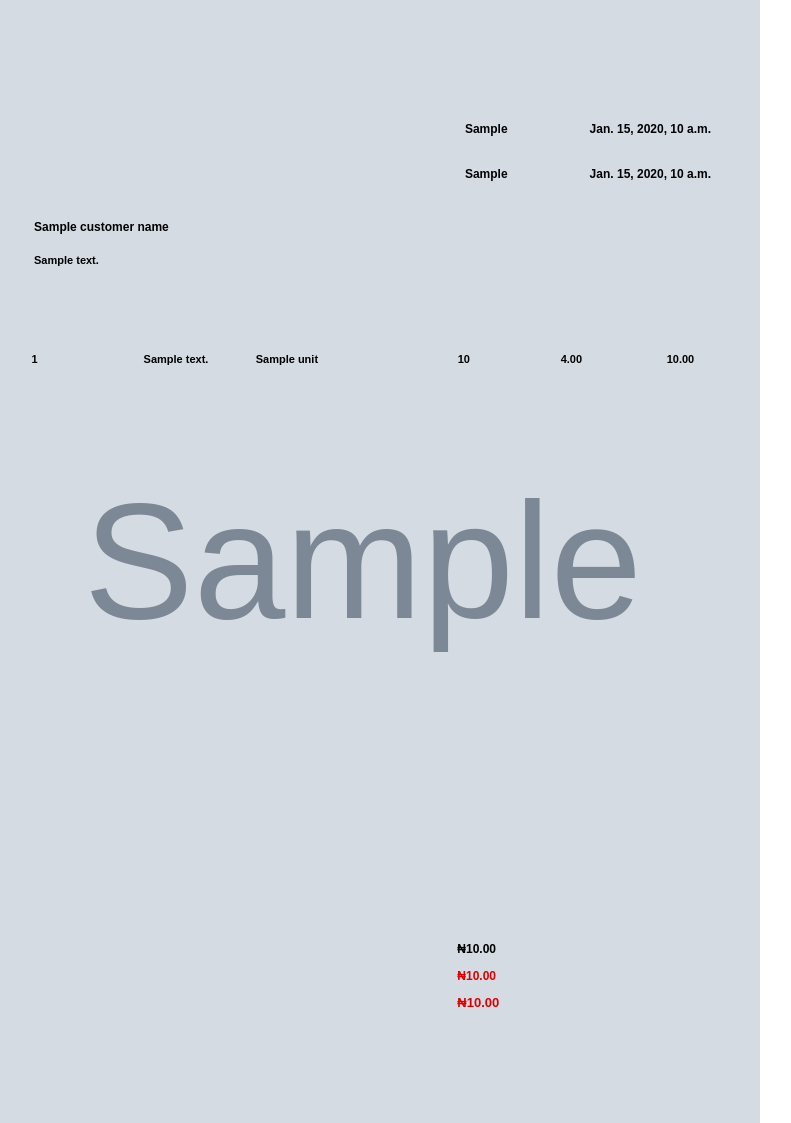
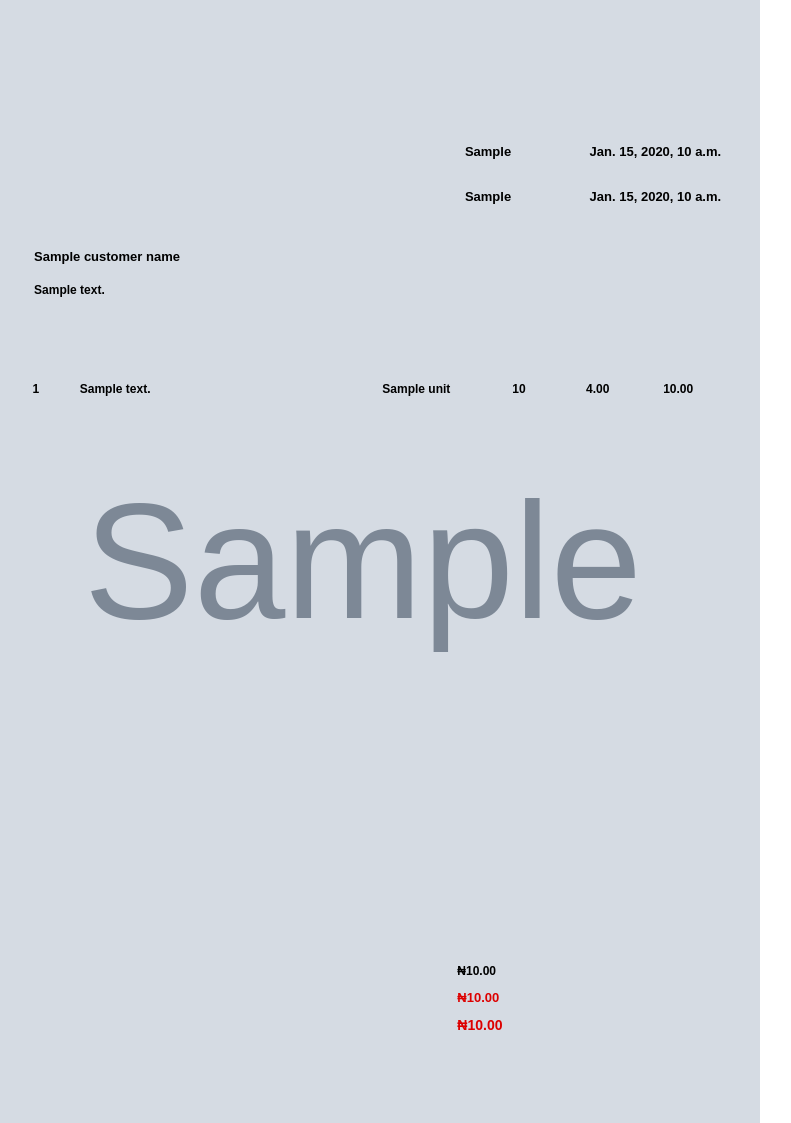
Before and after one commit to MuhammedAdebiyi/Invioce-system, a Django app: template invoices/templates/invoices/invoice_template.html in a window 1280 px wide. Shown: the whole page, without its empty margins (34-825 px from the left). Run offline with Django 3.2, Linux system fonts and the light colour scheme; the template is opened without the code that fills it: most values are stand-ins (such as "Sample title", 1, 10 or a date in 2020); grey boxes marked "Sample" are stand-in pictures.

Commit message:
Initial commit from active invoice_system folder

```diff
--- a/invoices/templates/invoices/invoice_template.html
+++ b/invoices/templates/invoices/invoice_template.html
@@ -29,59 +29,53 @@
       inset: 0;
       z-index: 10;
       color: #000;
-      font-size: 12px; /* slightly larger */
-      font-weight: 600; /* bolder text */
-      line-height: 1.4;
     }
 
-    .field {
-      position: absolute;
-      white-space: pre-wrap;
-      font-weight: 700;
-    }
+    .field { position: absolute; white-space: pre-wrap; font-weight: 800; font-size: 13px; }
 
-    /* ↓↓↓ Adjusted all top positions slightly downward */
-    .tin { left: 132mm; top: 32mm; }
-    .vat-date { left: 165mm; top: 32mm; }
-    .invoice-no { left: 132mm; top: 44mm; }
-    .invoice-date { left: 165mm; top: 44mm; }
+    /* Adjust positions */
+    .tin { left: 132mm; top: 38mm; }
+    .vat-date { left: 165mm; top: 38mm; }
+    .invoice-no { left: 132mm; top: 50mm; }
+    .invoice-date { left: 165mm; top: 50mm; }
 
-    .customer-name { left: 18mm; top: 58mm; }
-    .customer-address { left: 18mm; top: 67mm; width: 95mm; font-size:11px; }
+    .customer-name { left: 18mm; top: 66mm; font-weight: 700; }
+    .customer-address { left: 18mm; top: 75mm; width: 95mm; font-size:12px; }
 
-    /* ITEMS AREA — pushed down */
+    /* Items table container */
     .items {
       position: absolute;
       left: 16mm;
-      top: 92mm; /* was 86mm */
+      top: 100mm;
       width: 178mm;
-      height: 150mm;
-      overflow: hidden;
+      height: 145mm;   /* max height */
+      overflow: hidden; /* prevent spill */
     }
 
     .items table {
       width: 100%;
       border-collapse: collapse;
       table-layout: fixed;
-      font-size: 11px;
-      font-weight: 600;
+      font-size: 12px;
+      font-weight: 700;
     }
 
     .items td {
-      padding: 4px 5px;
-      vertical-align: middle;
+      padding: 4px 6px;
+      vertical-align: top;
+      word-wrap: break-word;
     }
 
-    .items tr:nth-child(even) { background: rgba(0,0,0,0.04); }
+    .items tr:nth-child(even) { background: rgba(0,0,0,0.03); }
 
-    /* Totals section moved slightly down too */
-    .subtotal { left: 130mm; top: 249mm; font-weight:700; }
-    .vat { left: 130mm; top: 256mm; font-weight:700; color: #d00; }
-    .total { left: 130mm; top: 263mm; font-weight:900; color: #d00; font-size: 13px; }
+    /* totals */
+    .subtotal { left: 130mm; top: 255mm; font-weight:800; font-size:12px; }
+    .vat { left: 130mm; top: 262mm; font-weight:800; color: #d00; }
+    .total { left: 130mm; top: 269mm; font-weight:900; color: #d00; font-size:14px; }
 
-    /* footer */
-    .sign-left { left: 18mm; top: 280mm; }
-    .sign-right { left: 120mm; top: 280mm; }
+    /* footer signatures */
+    .sign-left { left: 18mm; top: 283mm; }
+    .sign-right { left: 120mm; top: 283mm; }
   </style>
 </head>
 <body>
@@ -101,12 +95,12 @@
         <tbody>
           {% for it in items %}
           <tr>
-            <td>{{ forloop.counter }}</td>
-            <td>{{ it.description }}</td>
-            <td>{{ it.unit }}</td>
-            <td style="text-align:right;">{{ it.qty }}</td>
-            <td style="text-align:right;">{{ it.rate|floatformat:2 }}</td>
-            <td style="text-align:right;">{{ it.amount|floatformat:2 }}</td>
+            <td style="width:6%;">{{ forloop.counter }}</td>
+            <td style="width:48%; text-align:left;">{{ it.description }}</td>
+            <td style="width:14%; text-align:left;">{{ it.unit }}</td>
+            <td style="width:8%; text-align:right;">{{ it.qty }}</td>
+            <td style="width:12%; text-align:right;">{{ it.rate|floatformat:2 }}</td>
+            <td style="width:12%; text-align:right;">{{ it.amount|floatformat:2 }}</td>
           </tr>
           {% endfor %}
         </tbody>
```
